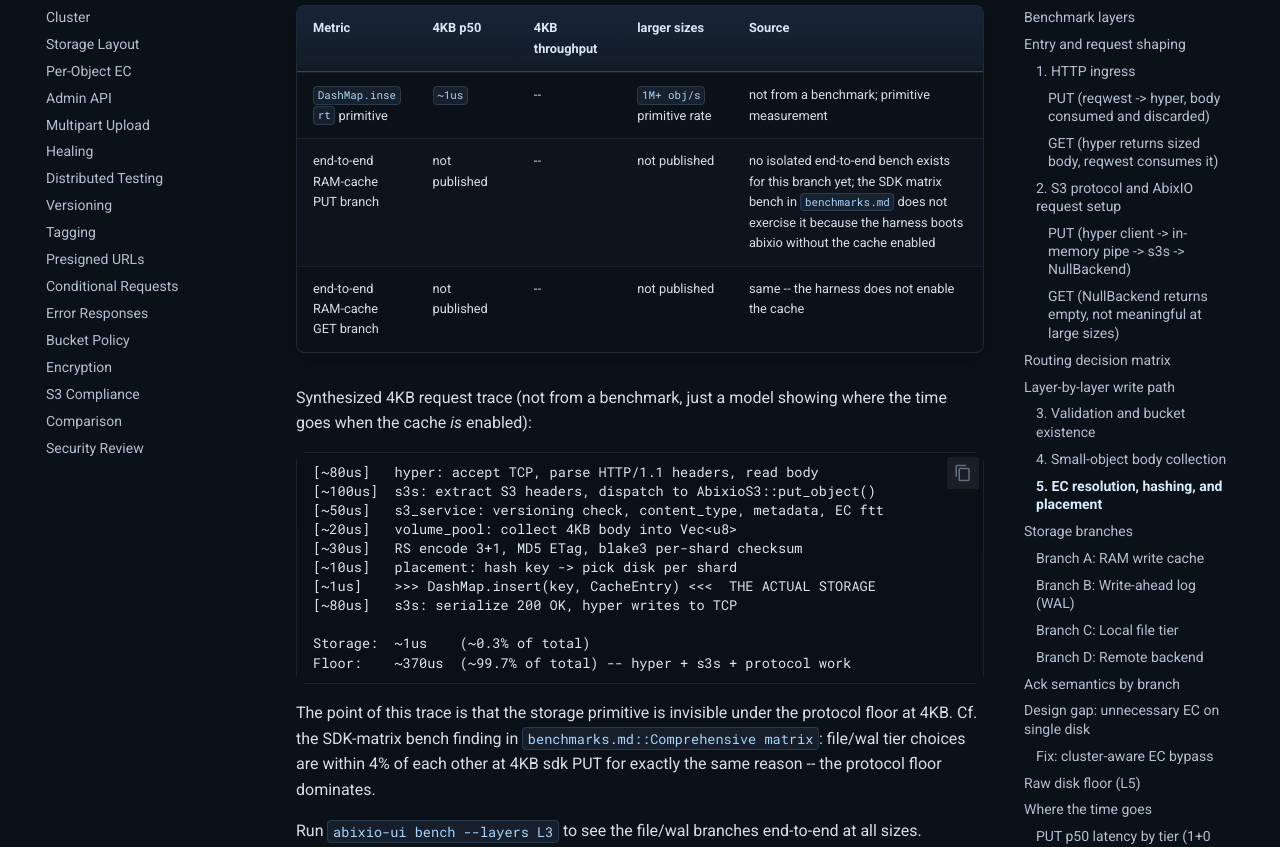
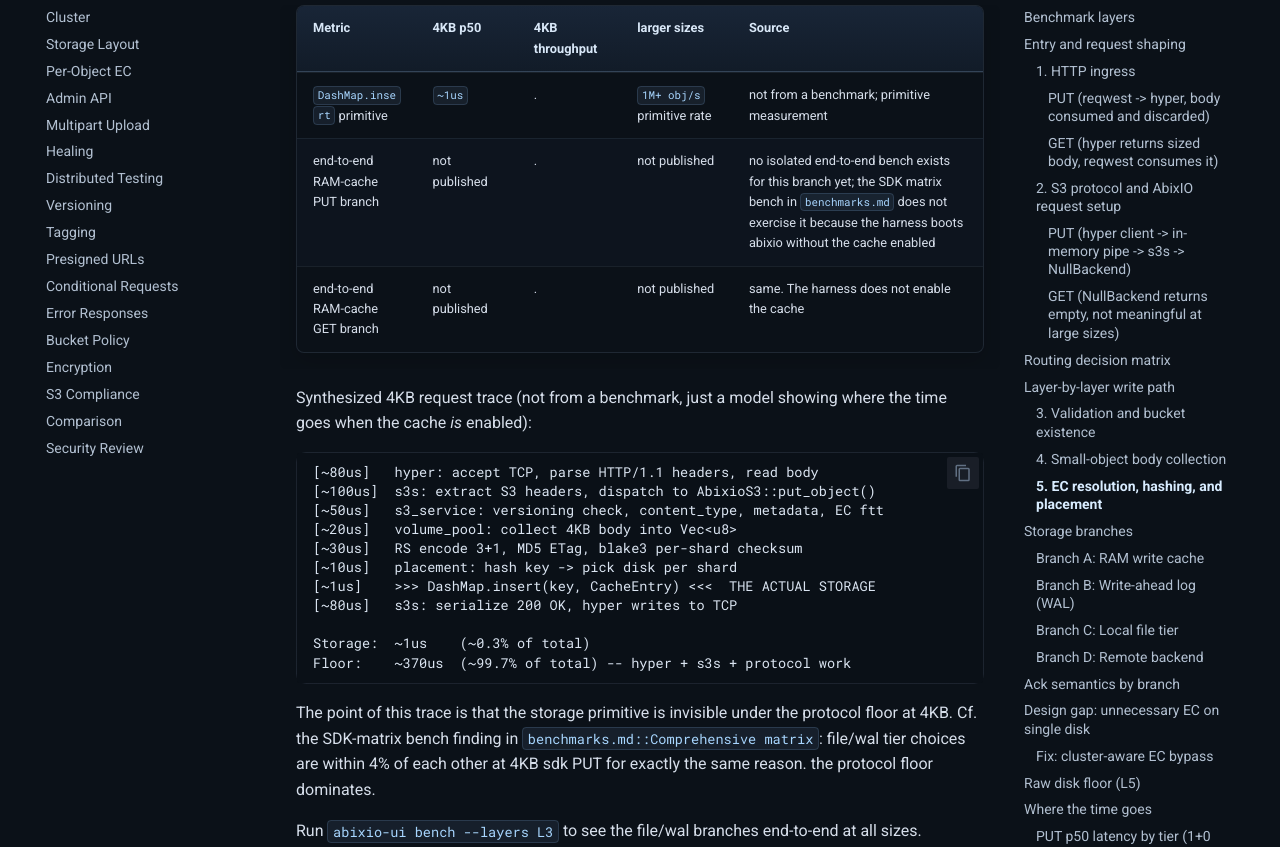
Before and after one commit to abix-/abixio, an MkDocs documentation site: the page built from docs/write-path.md, in a window 1280 px wide and 1400 px high, scrolled down 7929 px. Shown: the part 173-1020 px from the top of the window. Built offline with MkDocs 1.6.1 and Material for MkDocs 9.7.7, drawn with Linux system fonts in a browser that asks for light colours; comment, search, counter and statistics services are not loaded.

```diff
--- a/docs/write-path.md
+++ b/docs/write-path.md
@@ -214,7 +214,7 @@ places for different reasons.
 
 | Metric | 4KB p50 | 4KB throughput | larger sizes | Source |
 |---     |---      |---             |---           |---     |
-| validation + bucket existence | not isolated | -- | not isolated | included inside §2 dispatch cost; no standalone benchmark exists |
+| validation + bucket existence | not isolated |. | not isolated | included inside §2 dispatch cost; no standalone benchmark exists |
 
 Before any data write, `VolumePool::put_object_stream` validates:
 
@@ -229,7 +229,7 @@ If the bucket does not exist, the write stops here.
 
 | Metric | 4KB p50 | 4KB throughput | larger sizes | Source |
 |---     |---      |---             |---           |---     |
-| small-object branch decision + collect body into `Vec<u8>` | `~20us` | -- | not isolated; only runs for `<=64KB` non-versioned | synthesized 4KB trace, originally in `write-cache.md::Request trace` (now removed); not from a benchmark |
+| small-object branch decision + collect body into `Vec<u8>` | `~20us` |. | not isolated; only runs for `<=64KB` non-versioned | synthesized 4KB trace, originally in `write-cache.md::Request trace` (now removed); not from a benchmark |
 
 For non-versioned requests with a declared `content_length <= 64KB`,
 the body stream is fully collected into a `Vec<u8>`. This is what makes
@@ -278,9 +278,9 @@ instead of the small buffered path.
 
 | Metric | 4KB p50 | 4KB throughput | larger sizes | Source |
 |---     |---      |---             |---           |---     |
-| `DashMap.insert` primitive | `~1us` | -- | `1M+ obj/s` primitive rate | not from a benchmark; primitive measurement |
-| end-to-end RAM-cache PUT branch | not published | -- | not published | no isolated end-to-end bench exists for this branch yet; the SDK matrix bench in `benchmarks.md` does not exercise it because the harness boots abixio without the cache enabled |
-| end-to-end RAM-cache GET branch | not published | -- | not published | same -- the harness does not enable the cache |
+| `DashMap.insert` primitive | `~1us` |. | `1M+ obj/s` primitive rate | not from a benchmark; primitive measurement |
+| end-to-end RAM-cache PUT branch | not published |. | not published | no isolated end-to-end bench exists for this branch yet; the SDK matrix bench in `benchmarks.md` does not exercise it because the harness boots abixio without the cache enabled |
+| end-to-end RAM-cache GET branch | not published |. | not published | same. The harness does not enable the cache |
 
 Synthesized 4KB request trace (not from a benchmark, just a model
 showing where the time goes when the cache *is* enabled):
@@ -302,7 +302,7 @@ Floor:    ~370us  (~99.7% of total) -- hyper + s3s + protocol work
 The point of this trace is that the storage primitive is invisible
 under the protocol floor at 4KB. Cf. the SDK-matrix bench finding in
 `benchmarks.md::Comprehensive matrix`: file/wal tier choices are
-within 4% of each other at 4KB sdk PUT for exactly the same reason --
+within 4% of each other at 4KB sdk PUT for exactly the same reason.
 the protocol floor dominates.
 
 Run `abixio-ui bench --layers L3` to see the
```
